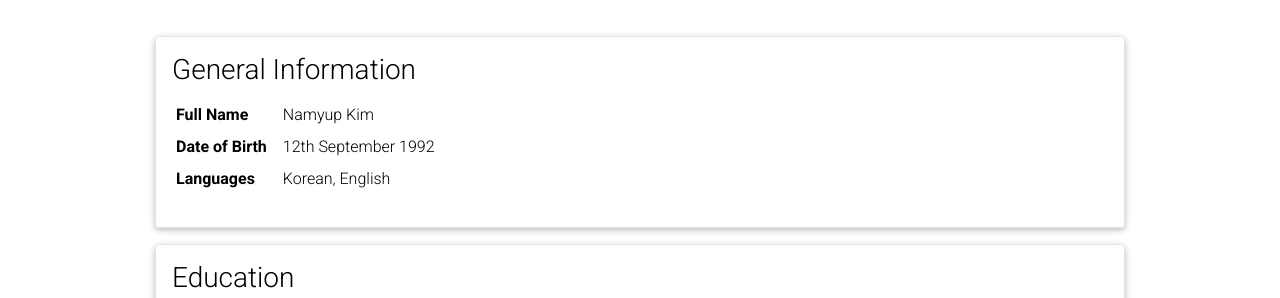
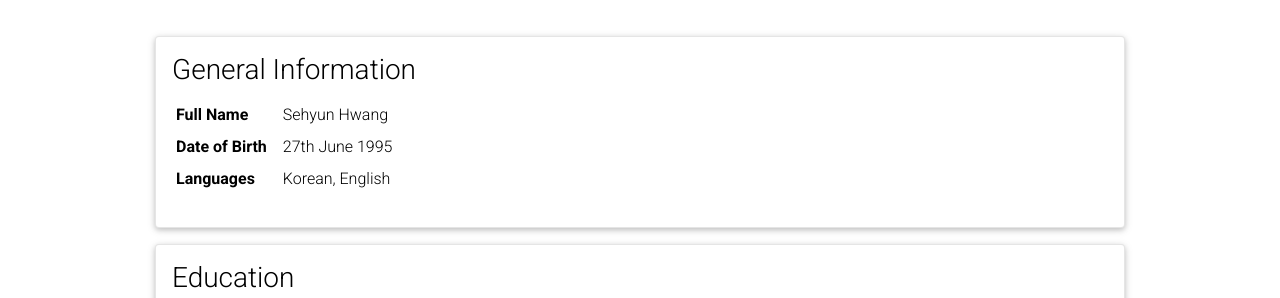
Before and after one commit to sehyun03/sehyun03.github.io, a Jekyll site: the page built from _pages/cv.md, in a window 1280 px wide and 900 px high. Shown: the part 148-446 px from the top of the window. Built offline with Jekyll 4.4.1, drawn with Linux system fonts in a browser that asks for light colours; full-size pictures stand in for the smaller copies a plugin makes; comment, search, counter and statistics services are not loaded; a style sheet for code colours, icons or effects is not loaded.

Commit message:
[ADD] cv upload

```diff
--- a/_data/cv.yml
+++ b/_data/cv.yml
@@ -2,9 +2,9 @@
   type: map
   contents:
     - name: Full Name
-      value: Namyup Kim
+      value: Sehyun Hwang
     - name: Date of Birth
-      value: 12th September 1992
+      value: 27th June 1995
     - name: Languages
       value: Korean, English
 
--- a/_includes/header.html
+++ b/_includes/header.html
@@ -63,7 +63,7 @@
               {%- endif %}
               <!-- CV -->
               <li class="nav-item">
-                <a class="nav-link" href="/assets/pdf/cv_namyup.pdf" target="_blank"  rel="noopener noreferrer" class="float-right">Curriculum Vitae</a>
+                <a class="nav-link" href="/assets/pdf/cv_sehyun.pdf" target="_blank"  rel="noopener noreferrer" class="float-right">Curriculum Vitae</a>
               </li>
 
               <!-- Other pages -->
```
Also changed, not shown: 1 other file.
